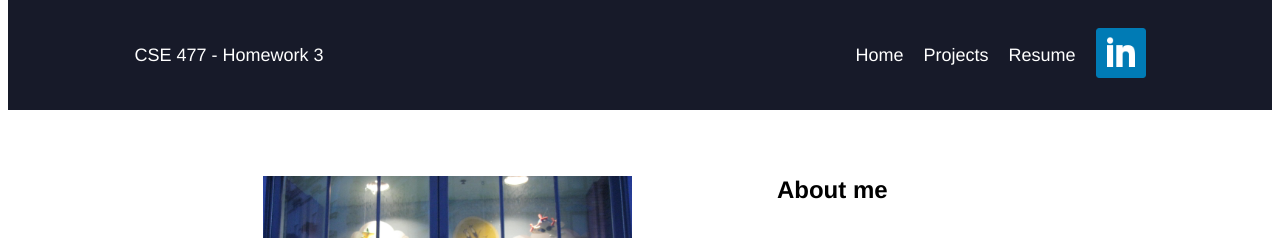
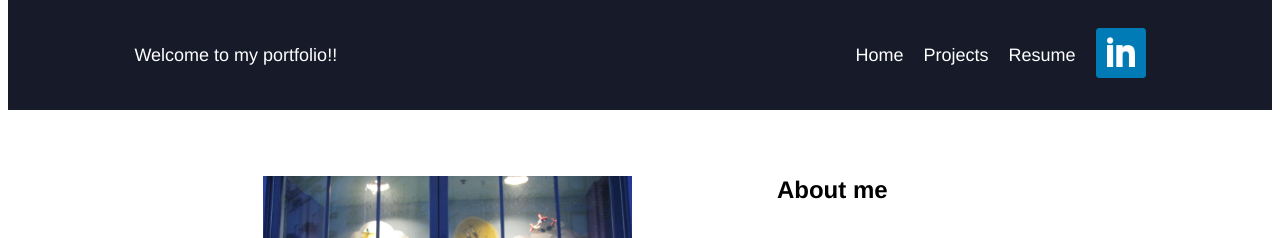
Before and after one commit to iamhduy/iamhduy.github.io, a Jekyll site: the page built from index.html, in a window 1280 px wide. Shown: the part 335-573 px from the top of the page. Built offline with Jekyll 4.4.1, drawn with Linux system fonts in a browser that asks for light colours.

Commit message:
Update navigation text in default layout

```diff
--- a/_layouts/default.html
+++ b/_layouts/default.html
@@ -19,7 +19,7 @@
 
     <nav class="navbar">
         <link rel="stylesheet" href="../static/main/css/navbar.css">
-        <div class="nav-text"> CSE 477 - Homework 3</div>
+        <div class="nav-text"> Welcome to my portfolio!!</div>
         <div class="nav-link">
             <a href="../index.html"> Home </a>
             <a href="../index.html"> Projects </a>
```
